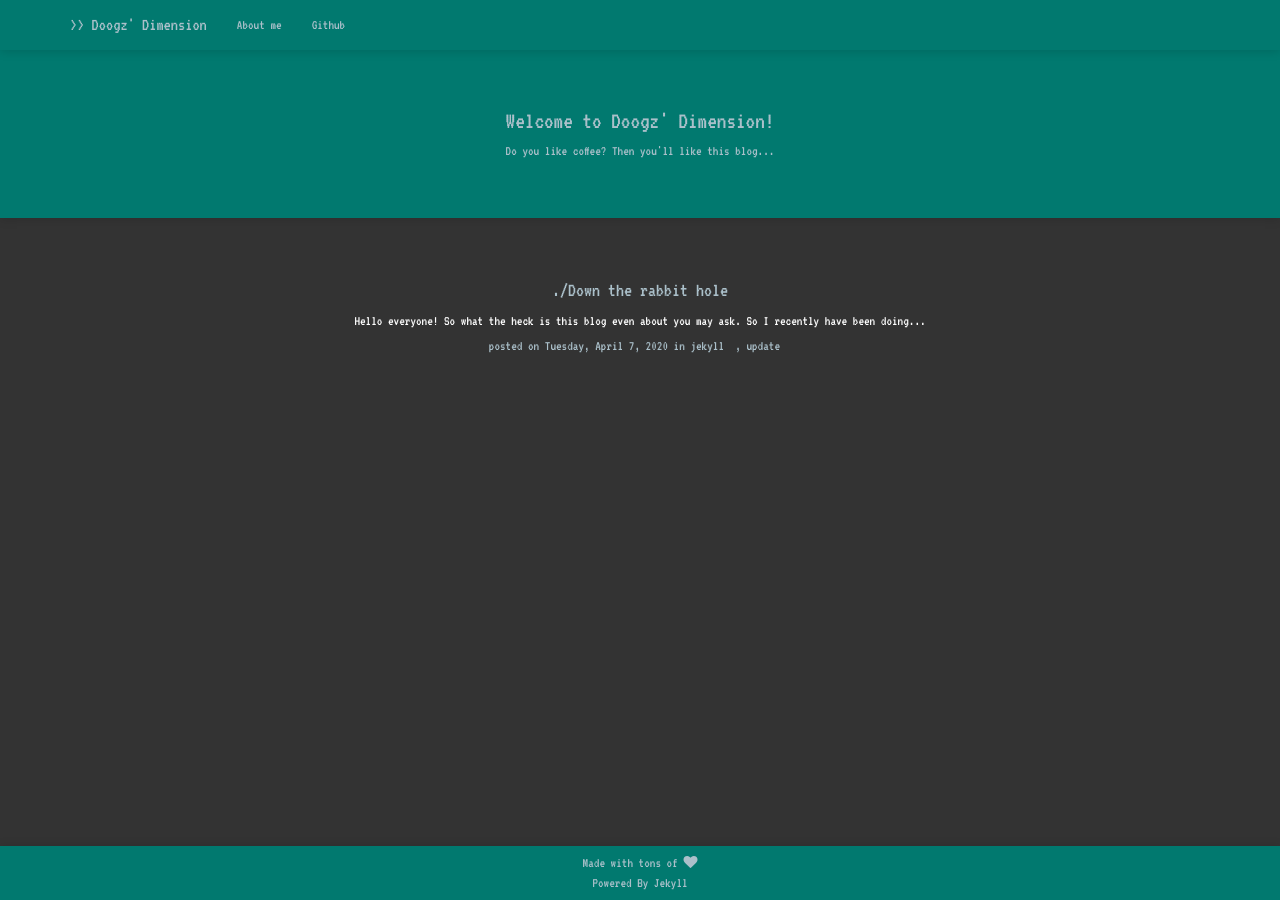
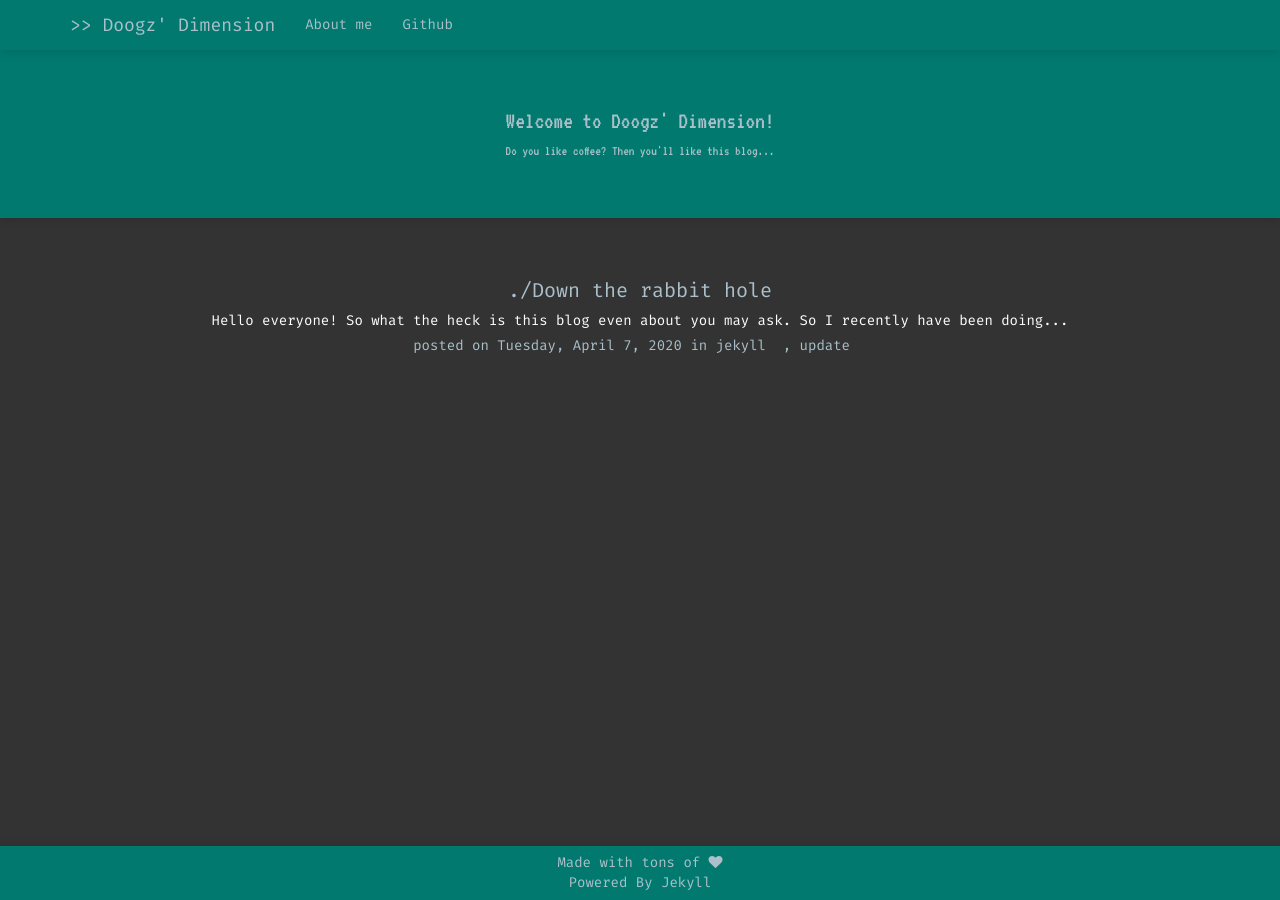
Before and after one commit to wdoogz/wdoogz.github.io, a Jekyll site: the page built from index.html, in a window 1280 px wide. Built offline with Jekyll 4.4.1, drawn with Linux system fonts in a browser that asks for light colours; nearby versions of some CDN libraries; some web fonts are replaced.

Commit message:
Update main.scss

```diff
--- a/css/main.scss
+++ b/css/main.scss
@@ -28,7 +28,7 @@
 }
 body{
   background-color: #333333 !important;
-  font-family: "VT323" !important;
+  font-family: "Fira Mono" !important;
   color: #abc0ca !important;
 }
 .page-stuff{
@@ -58,6 +58,7 @@ body{
 }
 .jumbotron {
   padding-top: 1em;
+  font-family: "VT323";
   background:  #01796f !important;
 }
 a {
```
